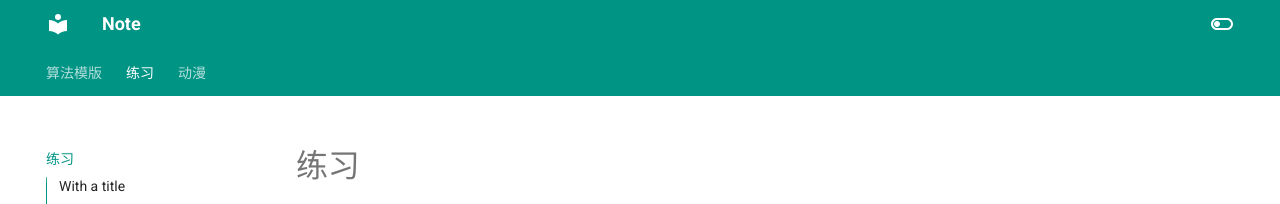
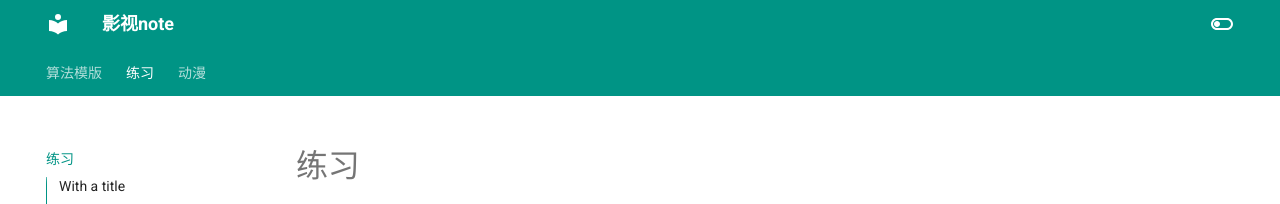
Before and after one commit to qifeibro/mynote, an MkDocs documentation site: the page built from docs/练习.md, in a window 1280 px wide. Shown: the top 204 px of the page. Built offline with MkDocs 1.6.1 and Material for MkDocs 9.7.7, drawn with Linux system fonts in a browser that asks for light colours; emoji names are drawn with the system emoji font.

Commit message:
Update mkdocs.yml

```diff
--- a/mkdocs.yml
+++ b/mkdocs.yml
@@ -1,4 +1,4 @@
-site_name: Note
+site_name: 影视note
 theme:
   name: material
   features:
```
